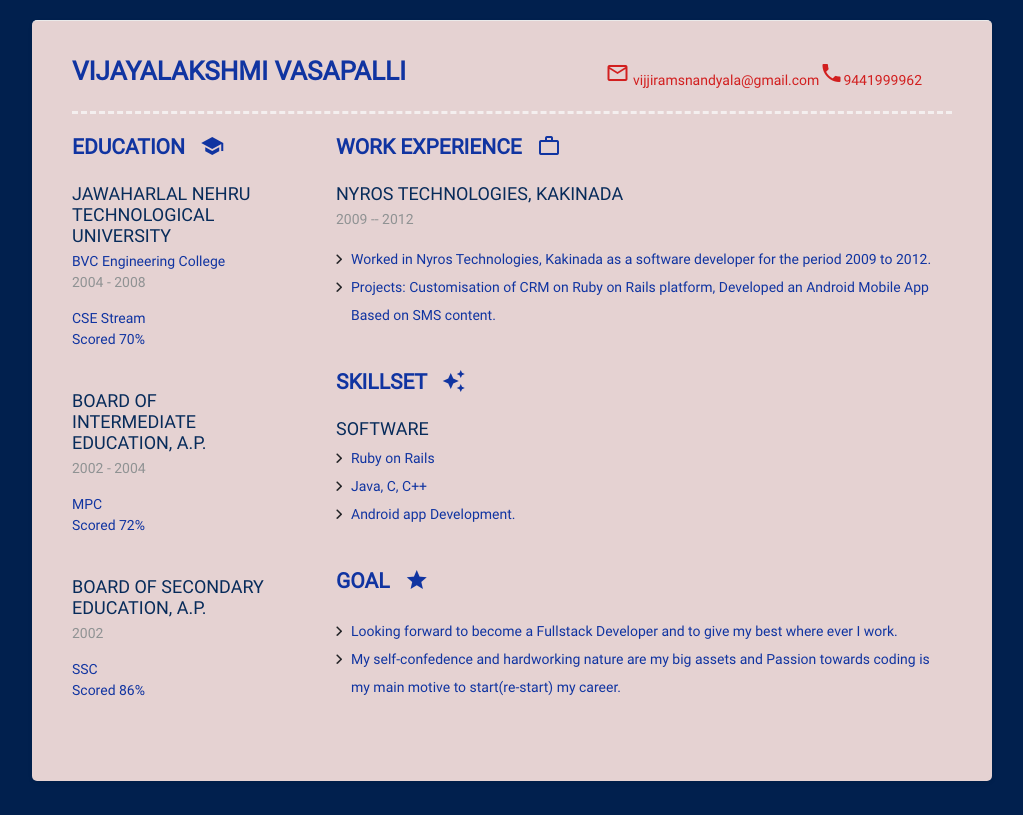
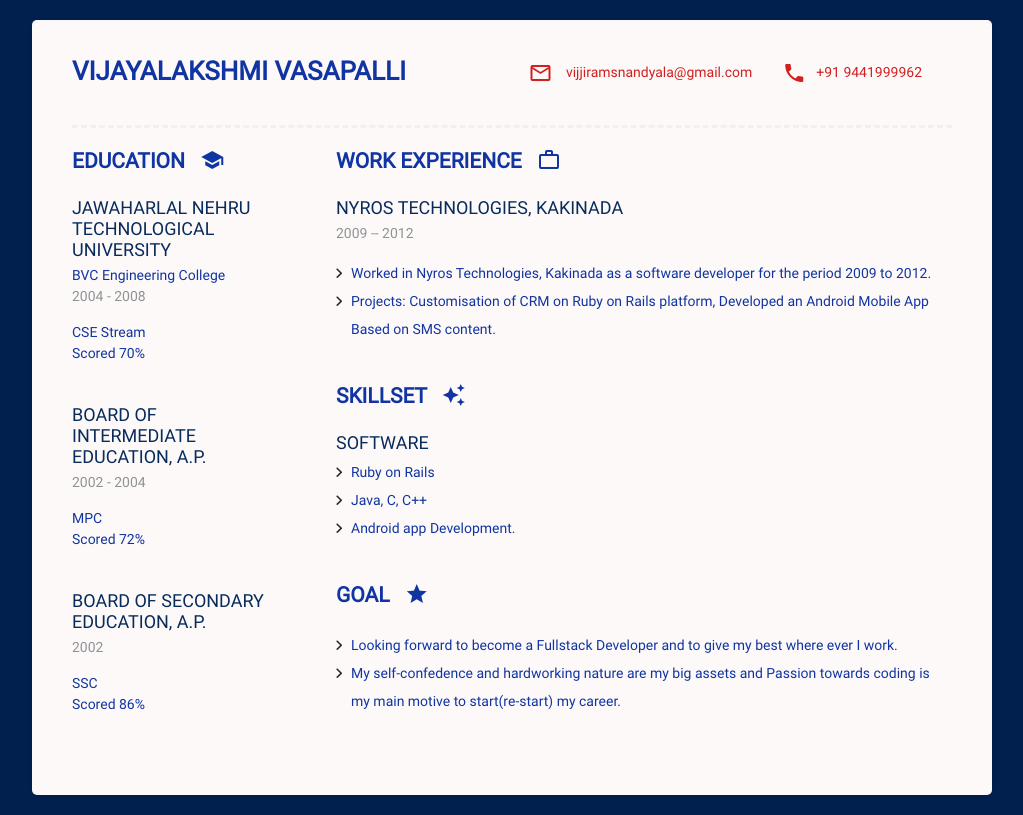
Before and after one commit to vijji-brs/flexprofilegoal5, a plain HTML site: page index.html in a window 1280 px wide. Shown: the whole page, without its empty margins (128-1151 px from the left). Drawn offline with Linux system fonts and the light colour scheme.

Commit message:
modified after review

```diff
--- a/assets/styles/css/style.css
+++ b/assets/styles/css/style.css
@@ -104,10 +104,10 @@ ul li {
 #wrapper {
   display: flex;
   flex-wrap: wrap;
-  background-color: #e5d2d2;
+  background-color: #fdf9f9;
   border-radius: 5px;
   box-shadow: 0 2px 4px 0 rgba(0, 0, 0, .08);
-  border-top: 1px solid #eaeaea;
+  border-top: 1px solid #faf5f5;
   padding: 40px;
   margin: 20px auto; /* center in the viewport */
   max-width: 960px /* max-width of the layout */
--- a/index.html
+++ b/index.html
@@ -37,10 +37,8 @@
   <div id="wrapper">
     <header>
       <h1>VijayaLakshmi Vasapalli</h1>
-      <p >
-        <li><a href="mailto:vijjiramsnandyala@gmail.com"> <i class="material-icons">mail_outline</i> vijjiramsnandyala@gmail.com </a>        </li>
-        <li><a href="mobile:9441999962"> <i class="material-icons">phone</i>9441999962 </a></li>
-      </p>
+       <p><a href="mailto:vijjiramsnandyala@gmail.com"><i class="material-icons">mail_outline</i> vijjiramsnandyala@gmail.com</a></p>
+       <p><a href="mobile:+919441999962"> <i class="material-icons">phone</i>+91 9441999962 </a></p>
       <!-- <p><a href="https://vijjinyros.com" target="_blank"> <i class="material-icons">public</i>www.vijjinyros.com </a></p> -->
 
     </header>
```
